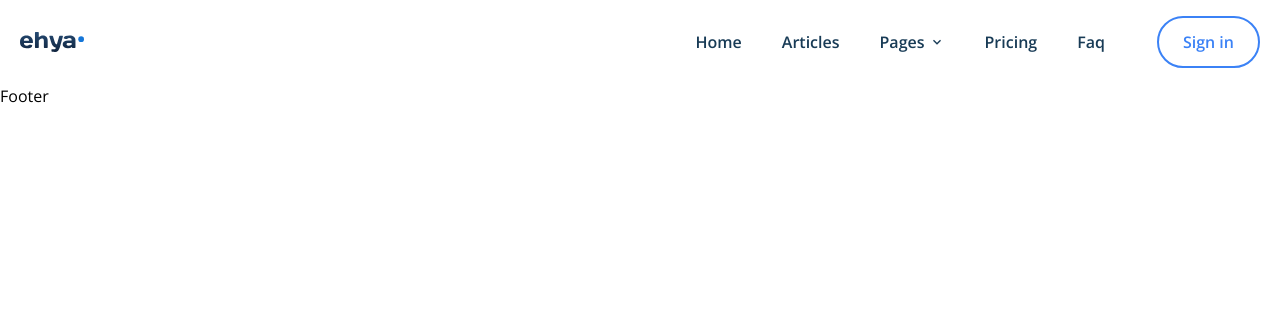
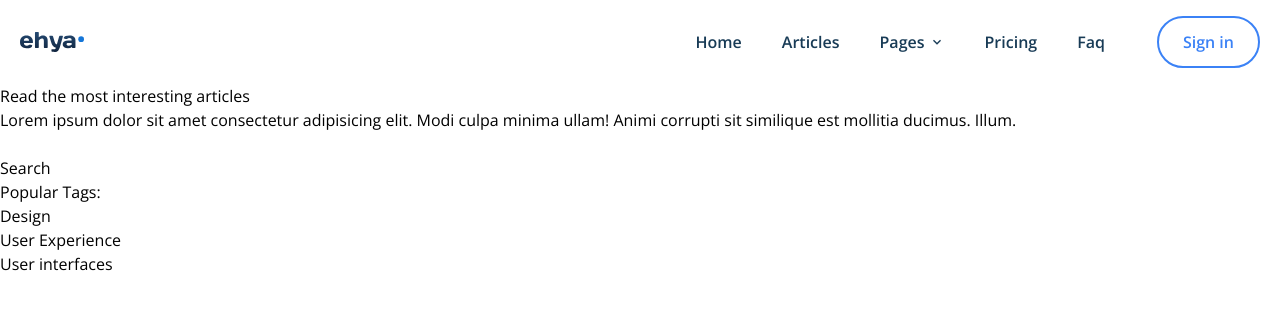
Before and after one commit to PadalaBalaSivaSaiMegiReddy/tailwind-css-react-blog-app, a React (Create React App) app: page / in a window 1280 px wide. Shown: the top 310 px of the page. Built offline with nearby package versions, Linux system fonts and the light colour scheme; the HTML template or start-up script is replaced by a standard one.

Commit message:
changes tilll

```diff
--- a/src/components/MainLayout.jsx
+++ b/src/components/MainLayout.jsx
@@ -7,7 +7,6 @@ export default function MainLayout({childern}) {
 		<div>
 			<Header />
 			{childern}
-			<Footer />
 		</div>
 	);
 }
--- a/src/pages/home/Homepage.jsx
+++ b/src/pages/home/Homepage.jsx
@@ -1,10 +1,12 @@
 import React from 'react'
 import MainLayout from '../../components/MainLayout'
+import Hero from './container/Hero'
 
 export default function Homepage() {
   return (
     <>
     < MainLayout/>
+    <Hero/>
     </>
   )
 }
--- a/src/pages/home/container/Hero.jsx
+++ b/src/pages/home/container/Hero.jsx
@@ -1,9 +1,35 @@
-import React from 'react'
+import React from "react";
 
 function Hero() {
-  return (
-    <div>Hero</div>
-  )
+	return (
+		<section>
+			<div>
+				<h1>Read the most interesting articles</h1>
+				<p>
+					Lorem ipsum dolor sit amet consectetur adipisicing elit. Modi culpa
+					minima ullam! Animi corrupti sit similique est mollitia ducimus.
+					Illum.
+				</p>
+			</div>
+			<div>
+				<div>
+					<input type="text" />
+				</div>
+				<button>Search</button>
+			</div>
+			<div>
+				<div>
+					<span>Popular Tags:</span>
+					<ul>
+						<li>Design</li>
+						<li>User Experience</li>
+						<li>User interfaces</li>
+					</ul>
+				</div>
+			</div>
+			<div></div>
+		</section>
+	);
 }
 
-export default Hero
+export default Hero;
--- a/tailwind.config.js
+++ b/tailwind.config.js
@@ -6,6 +6,7 @@ module.exports = {
 			colors: {
 				primary: "#1565D8",
 				dark: {
+					light: "#5A7184",
 					hard: "#0D2436",
 					soft:"#183B56"
 				},
```
